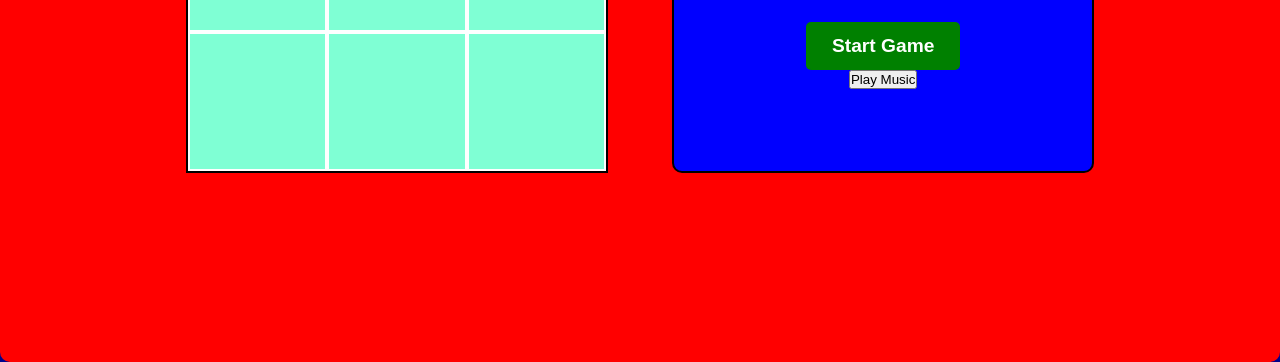
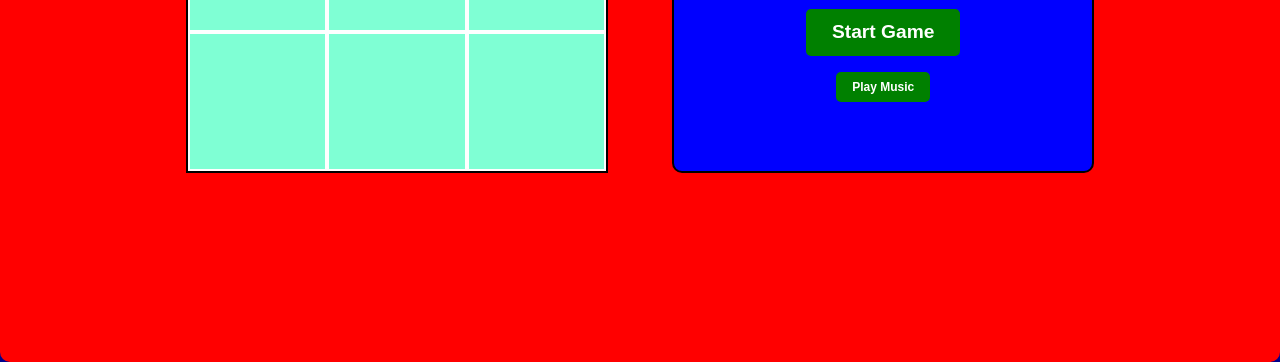
Before and after one commit to ayushsingh212/Tic_Tak, a plain HTML site: page index.html in a window 1280 px wide. Shown: the part 540-902 px from the top of the page. Drawn offline with Linux system fonts and the light colour scheme.

Commit message:
Update style.css

```diff
--- a/style.css
+++ b/style.css
@@ -110,6 +110,18 @@ button#startGame {
     border-radius: 5px;
     transition: background-color 0.3s ease;
 }
+#stopMusic{
+    margin-top: 2vw;
+    padding: 1vw 2vw;
+    font-size: 1.5vw;
+    font-weight: bold;
+    color: white;
+    background-color: green;
+    border: none;
+    cursor: pointer;
+    border-radius: 5px;
+    transition: background-color 0.3s ease;
+}
 #winnerText{
     color: black;
     font: bold;
@@ -169,3 +181,18 @@ button#startGame {
     transition: background-color 0.3s ease;
 }
 }
+button#stopMusic{
+
+    margin-top: 2vh;
+    padding: 1vh 2vh;
+    font-size: 1.5vh;
+    font-weight: bold;
+    color: white;
+    background-color: green;
+    border: none;
+    cursor: pointer;
+    border-radius: 5px;
+    transition: background-color 0.3s ease;
+
+
+}
```
